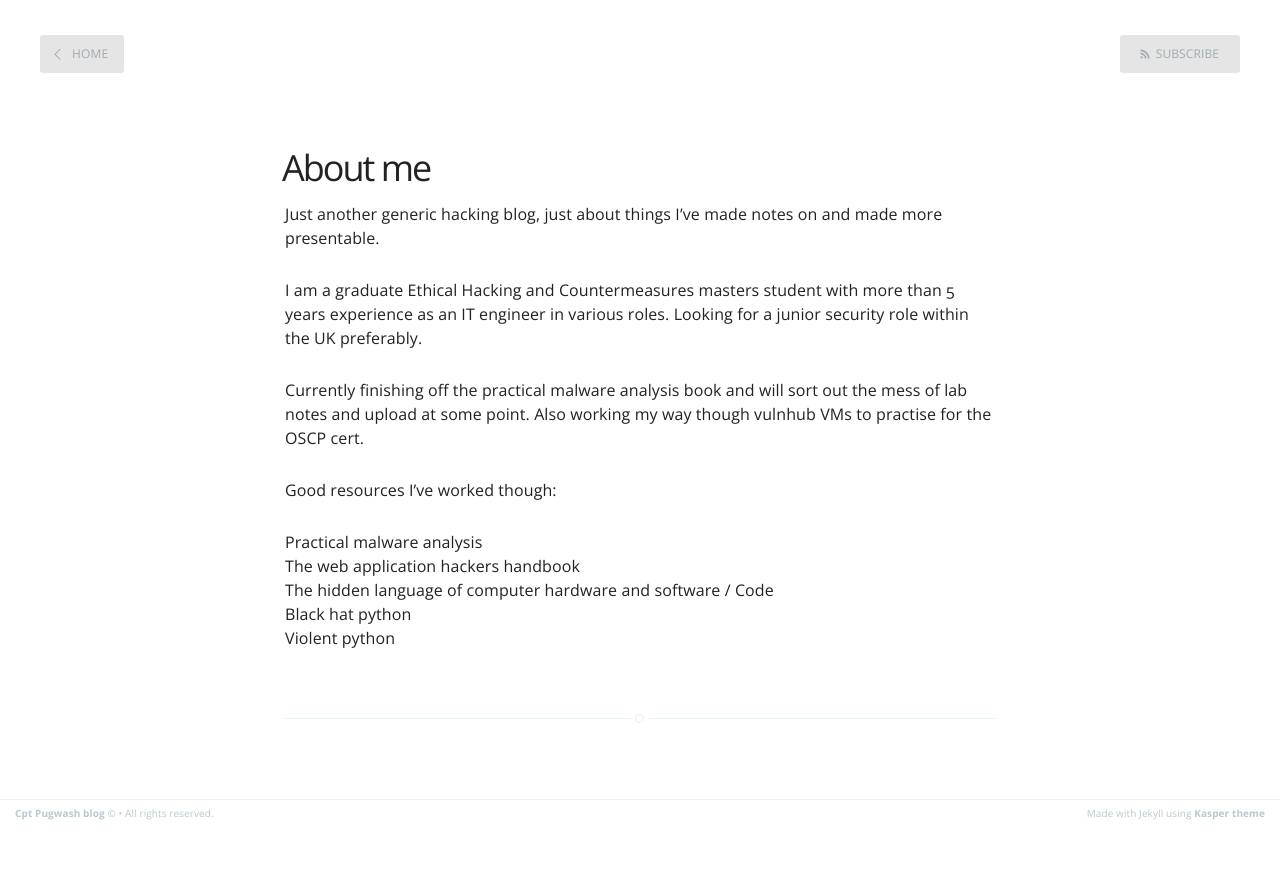
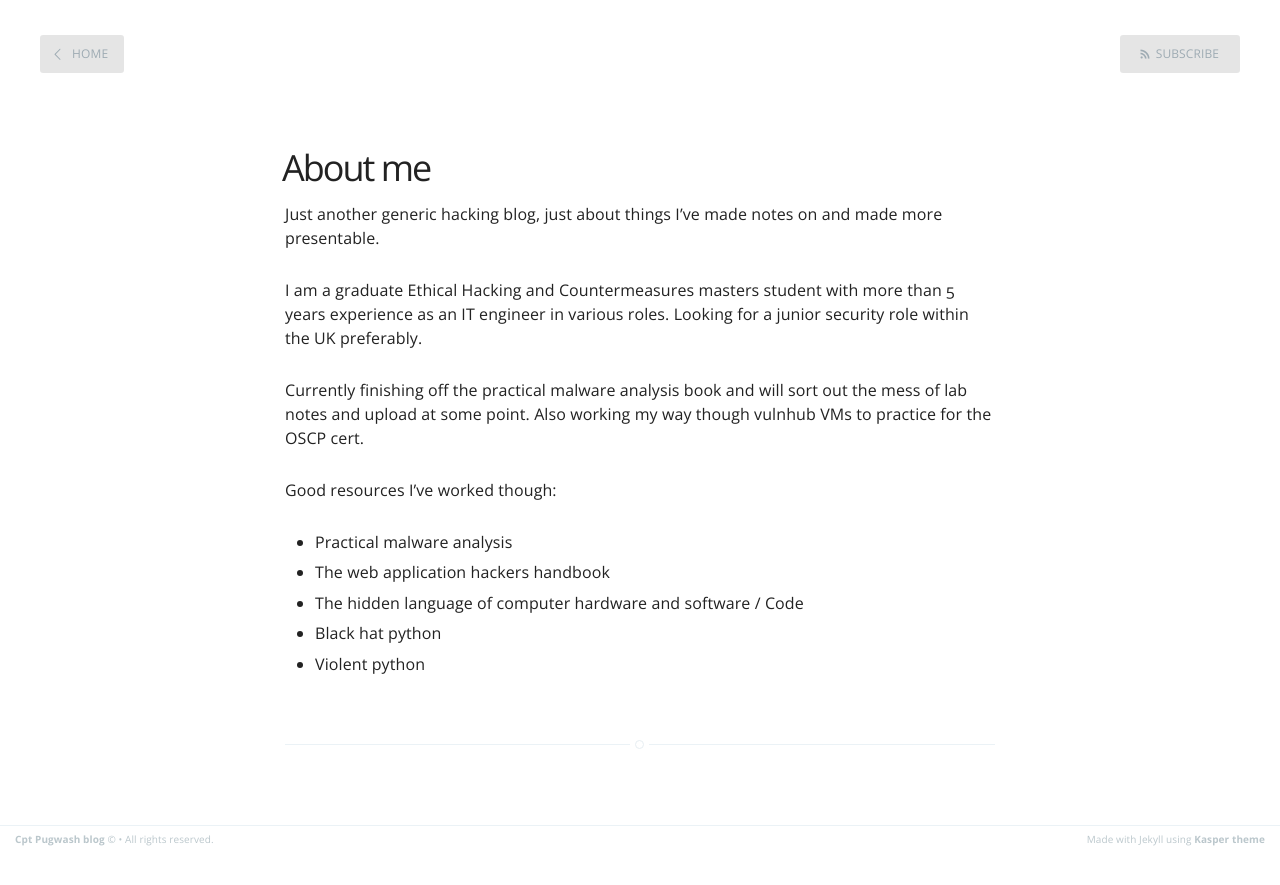
Before and after one commit to cptpugwash/cptpugwash.github.io, a Jekyll site: the page built from about.md, in a window 1280 px wide. Shown: the top 885 px of the page. Built offline with Jekyll 4.4.1, drawn with Linux system fonts in a browser that asks for light colours.

Commit message:
Update about.md

```diff
--- a/about.md
+++ b/about.md
@@ -7,12 +7,12 @@ Just another generic hacking blog, just about things I've made notes on and made
 
 I am a graduate Ethical Hacking and Countermeasures masters student with more than 5 years experience as an IT engineer in various roles. Looking for a junior security role within the UK preferably.
 
-Currently finishing off the practical malware analysis book and will sort out the mess of lab notes and upload at some point. Also working my way though vulnhub VMs to practise for the OSCP cert.
+Currently finishing off the practical malware analysis book and will sort out the mess of lab notes and upload at some point. Also working my way though vulnhub VMs to practice for the OSCP cert.
 
 Good resources I've worked though:
 
-  Practical malware analysis
-  The web application hackers handbook
-  The hidden language of computer hardware and software / Code
-  Black hat python
-  Violent python
+  * Practical malware analysis
+  * The web application hackers handbook
+  * The hidden language of computer hardware and software / Code
+  * Black hat python
+  * Violent python
```
